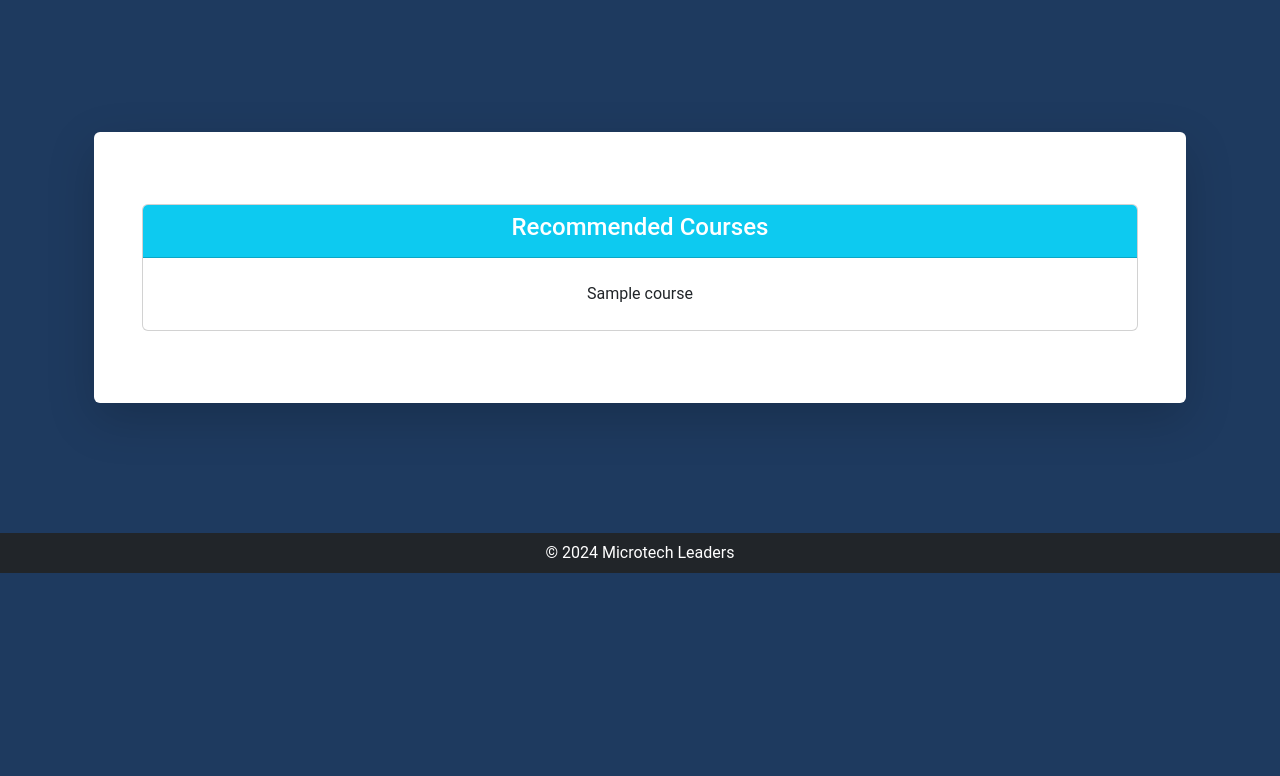
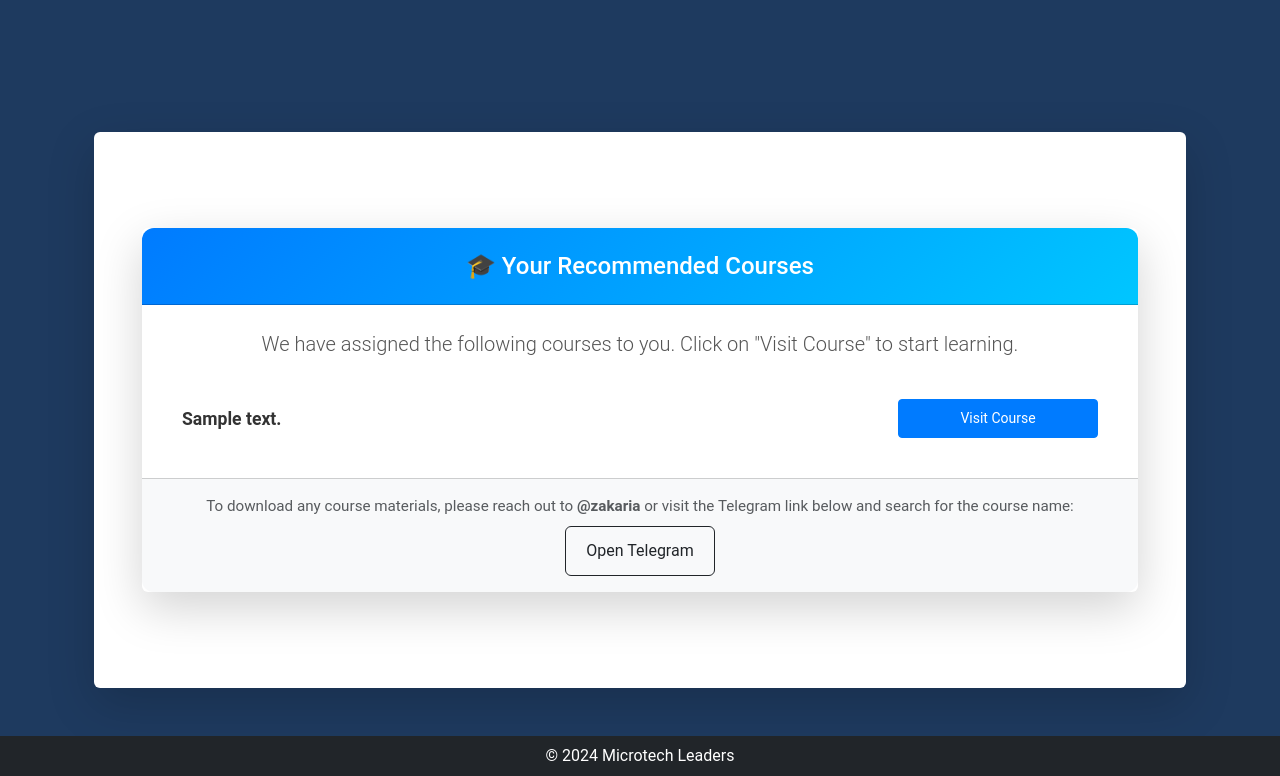
Before and after one commit to HamzaAfif/mtl_trainingPlatform, a Django app: template mtl/trainingPlatform/templates/home.html in a window 1280 px wide. Shown: the part 227-1003 px from the top of the page. Before the commit the page ends 800 px from the top, so only its background shows below. Run offline with Django 5.2, Linux system fonts and the light colour scheme; the template is opened without the code that fills it: most values are stand-ins (such as "Sample title", 1, 10 or a date in 2020).

Commit message:
added courses

```diff
--- a/mtl/trainingPlatform/templates/home.html
+++ b/mtl/trainingPlatform/templates/home.html
@@ -7,21 +7,36 @@
     <div id="question-box" class="question-box text-center mx-auto shadow-lg p-5 rounded" style="background-color: white; width: 100%; max-width: 1200px;">
 
       {% if courses %}
+          <div class="card my-5 shadow-lg rounded border-0">
+            <!-- Card header with stylish background and icon -->
+            <div class="card-header text-white text-center py-4" style="background: linear-gradient(135deg, #007bff, #00c6ff); border-top-left-radius: 0.75rem; border-top-right-radius: 0.75rem;">
+                <h4 class="mb-0" style="color: white;">🎓 Your Recommended Courses</h4>
+            </div>
 
-        <div class="card my-4">
-            <div class="card-header bg-info text-white">
-                <h4>Recommended Courses</h4>
-            </div>
-            <div class="card-body">
-                <ul class="list-group list-group-flush">
+            <!-- Card body with course list -->
+            <div class="card-body p-4" style="background-color: #ffffff;">
+                <p class="text-center lead" style="color: #555;">We have assigned the following courses to you. Click on "Visit Course" to start learning.</p>
+                <ul class="list-group list-group-flush mt-4">
                     {% for course in courses %}
-                        <li class="list-group-item">{{ course.course }}</li>
+                        <li class="list-group-item d-flex justify-content-between align-items-center border-0" style="padding: 1rem; font-size: 1.1rem; color: #333;">
+                            <div>
+                                <strong>{{ course.description }}</strong>
+                            </div>
+                            <a href="{{ course.course }}" target="_blank" class="btn btn-primary btn-sm" style="padding: 0.5rem 1rem;">Visit Course</a>
+                        </li>
                     {% endfor %}
                 </ul>
             </div>
+
+            <!-- Card footer with Telegram instructions -->
+            <div class="card-footer bg-light text-center py-3" style="border-bottom-left-radius: 0.75rem; border-bottom-right-radius: 0.75rem;">
+                <p class="mb-2 text-muted" style="font-size: 0.95rem;">To download any course materials, please reach out to <strong>@zakaria</strong> or visit the Telegram link below and search for the course name:</p>
+                <a href="https://t.me/TcmEverything" class="btn btn-outline-dark" style="font-size: 1rem; padding: 0.75rem 1.25rem;" target="_blank">Open Telegram</a>
+            </div>
         </div>
+      {% else %}
 
-      {% else %}
+
 
 
       <div id="question1">
```
Also changed, not shown: mtl/plan.json (+27 -11 lines), mtl/trainingPlatform/forms.py (+12 -10 lines), mtl/trainingPlatform/views.py (+5 -5 lines), mtl/db.sqlite3.
